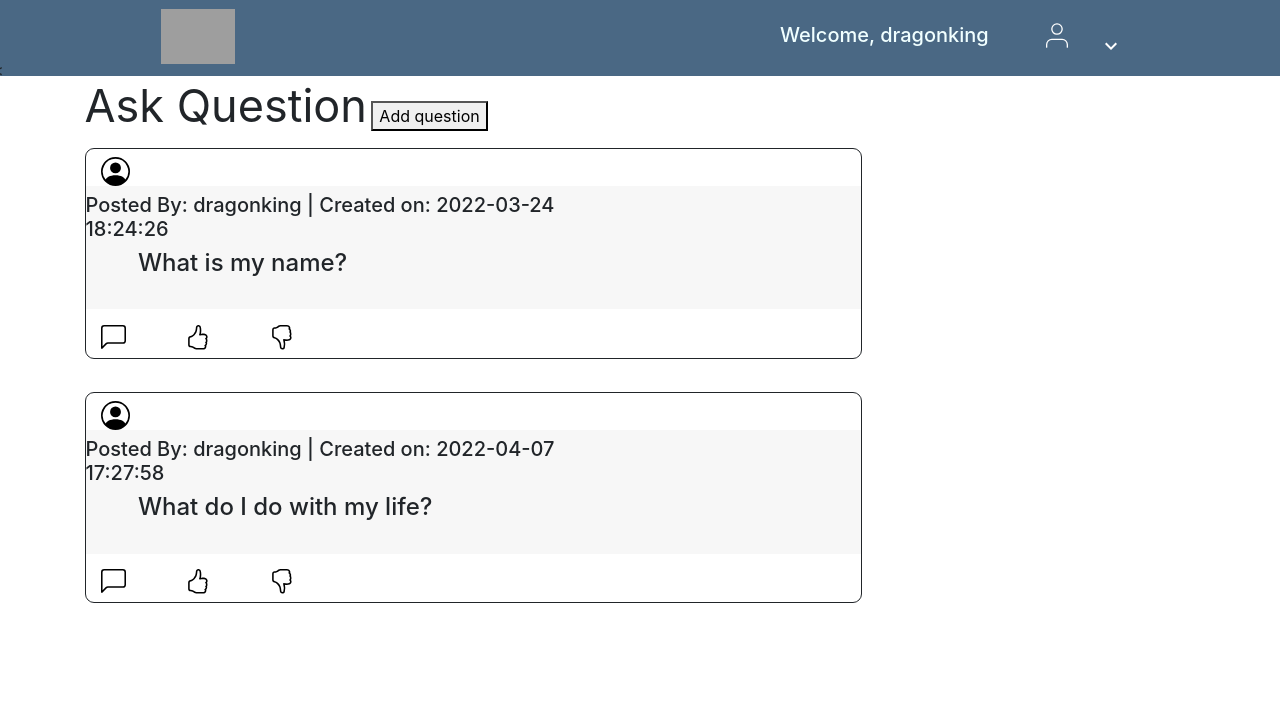
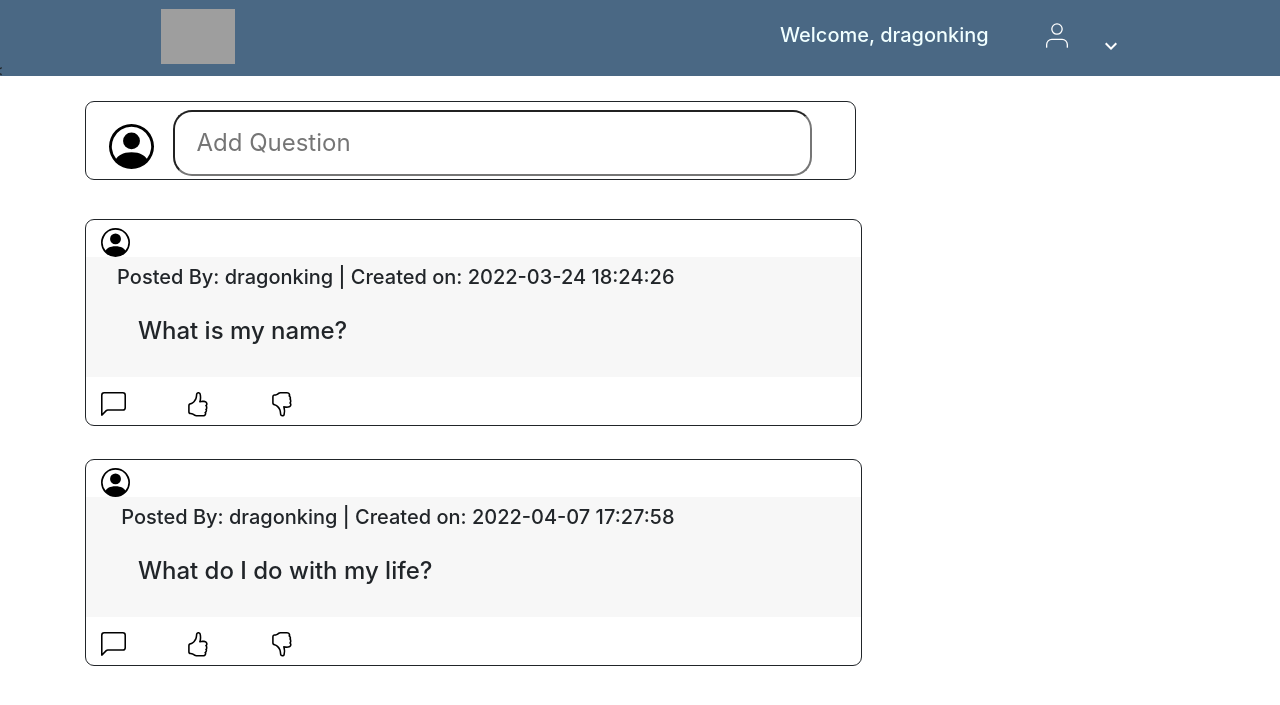
Before and after one commit to sirantakoirala/qna-revamp, a PHP site: page /pages/dashboard.php in a window 1280 px wide. Shown: the top 705 px of the page. Run offline with PHP 8.4, Linux system fonts and the light colour scheme; a user stored in the database is signed in; data comes from the database, SQL or seed files in the repository; grey boxes are pictures that could not be loaded.

Commit message:
Update dashboard.php

```diff
--- a/pages/dashboard.php
+++ b/pages/dashboard.php
@@ -6,7 +6,7 @@
   <meta http-equiv="X-UA-Compatible" content="IE=edge" />
   <meta name="viewport" content="width=device-width, initial-scale=1.0" />
   <title>Dashboard</title>
-  <link href="./styles/agora.css" rel="stylesheet">
+  <link href="../styles/main.css" rel="stylesheet">
 
   <link rel="stylesheet" href="https://maxcdn.bootstrapcdn.com/bootstrap/4.0.0/css/bootstrap.min.css" integrity="sha384-Gn5384xqQ1aoWXA+058RXPxPg6fy4IWvTNh0E263XmFcJlSAwiGgFAW/dAiS6JXm" crossorigin="anonymous" />
  <!-- <script src="https://code.jquery.com/jquery-3.2.1.slim.min.js" integrity="sha384-KJ3o2DKtIkvYIK3UENzmM7KCkRr/rE9/Qpg6aAZGJwFDMVNA/GpGFF93hXpG5KkN" crossorigin="anonymous"></script>
@@ -14,12 +14,8 @@
   <script src="https://maxcdn.bootstrapcdn.com/bootstrap/4.0.0/js/bootstrap.min.js" integrity="sha384-JZR6Spejh4U02d8jOt6vLEHfe/JQGiRRSQQxSfFWpi1MquVdAyjUar5+76PVCmYl" crossorigin="anonymous"></script>-->
 
 
-
+<!-- Style for dasboard-->
 <style>
-
-
-
-
  .bg-modal {
    width:100%;
    height:100%;
@@ -31,9 +27,6 @@
    align-items: center;
   display:none;
   overflow:hidden;
-
-
-
 
  }
  .modal-content {
@@ -62,25 +55,27 @@ cursor:pointer;
     border-color: black;
     border-radius: 10px;
 
-
-    padding-bottom: 2%;
-    padding-top: 2%;
-    margin-left: 0%;
+    padding: 3%;
+    margin-left: -2%;
     margin-top: 2%;
 }
 
+.askquesarea{
+  margin-bottom: 3.5%;
+    border: 0.5px;
+
+    margin-right: 30.5%;
+    height: 79px;
+    border-color: #afafaf;
+    border: solid 1px;
+    border-radius: 9px;
+}
+ </style>
 
 
- </style>
-
 </head>
-
-
-
-
 <body>
-
-
+<!--php code to connect the database-->
   <?php include("../includes/navbar.php") ?>
   <?php
   $conn = connectToDB();
@@ -98,26 +93,32 @@ cursor:pointer;
   ?>
 
   <
-  <main style="margin-left: 0%;
-    padding-top: 0%;
-    margin-top: 0.5%;
-    background: white; ">
+  <main style="margin-left: 0%; padding-top: 0%; margin-top: 0.5%; background: white;
+}">
   <?php include("../includes/sidebar.php") ?>
 
- <!-- This section is fro the button pop-up when we click the ask question button-->
+ <!-- This section is for the button pop-up when we click the ask question button-->
   <div class="bg-modal">
 
    <div class="modal-content">
 
-     <p> Ask question </p>
+     <p style="font-size: 32px;"> Ask question </p>
    <div class="close">
      +
    </div>
 
 
   <form method="POST" action="./dashboard.php">
+    <div class="subjecttitle">
+      <label style="margin-left: -56%; font-size: 21px; margin-top:3%;"> Subject </label>
+      <select>
+      <option value ="ITECH 1102"> ITECH 1102</option>
+
+      <option value= "ITECH 1100"> ITECH 1100</option>
+      </select>
+       </div>
   <div class="question-title">
-    <input type="text" class="question-title">
+    <input type="text" class="question-title" placeholder="Title">
   </div>
   <div class="form-row">
   <input type="text" class="form-control is-valid" name="topic" id="topic" placeholder="Add a topic" style="    height: auto; width: 176%; border-color: black; border-radius: 10px; margin: 2%; padding-top: 2%;  padding-bottom: 38%;">
@@ -135,12 +136,13 @@ cursor:pointer;
           </div>
 
 
+  <!-- Body part coding starts from here -->
+    <div class="container" style="background: white; padding-top: 2%; margin-top: -1%;">
+     <div class="askquesarea">
+     <img src="../pictures/svg/person-circle.svg"  style="    margin-top: 0%; height: 45px; margin-left: 3%;">
 
-    <div class="container" style="background: white;
-    padding-top: 2%;
-    margin-top: -1%;">
-     <label for="topic" style="font-size: 45px; margin-top: -10%;">Ask Question</label>
-            <button id="modalbtn"> Add question </button>
+     <input type="text"id="modalbtn" placeholder="Add Question" style=" width: 83%;  height: 85%; margin-top: 1%; border-radius: 19px; margin-left: 2%; font-size: 24px; padding: 21px;" >  </input>
+     </div>
             <script>
 
 
@@ -153,12 +155,6 @@ document.querySelector(".close").addEventListener("click", function() {
 });
 
     </script>
-
-
-
-
-
-
       <?php
       function console_log($output, $with_script_tags = true)
       {
@@ -187,8 +183,8 @@ document.querySelector(".close").addEventListener("click", function() {
            <div class="post-pan" style= "max-width: 70%; margin-left= 10%; border-color:#afafaf; border: solid 1px; border-radius: 9px;margin-bottom: 3%; height:auto;">
            <div class= "created">
           <img src="../pictures/svg/person-circle.svg" id="person-logo" style="margin-top: 1%; height: 29px; margin-left: 2%;">
-              <h5 class="created" style="margin-top: 1%; float: right; margin-right: 32%;">Posted By: <?php echo $user ?> |  Created on: <?php echo $date ?></h5></div>
-              <!--<p class="card-text" style="    margin-bottom: 4%; padding-top: 3%; float: right;">Created on: <?php echo $date ?></p>-->
+              <h5 class="created" style=" margin-top: 1%; float: right; margin-right: 24%;">Posted By: <?php echo $user ?> |  Created on: <?php echo $date ?></h5></div>
+
 
 
 
```
